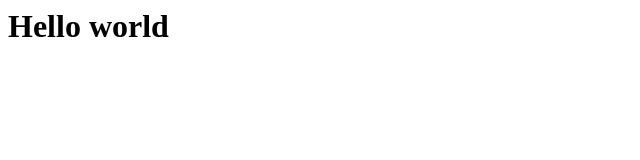
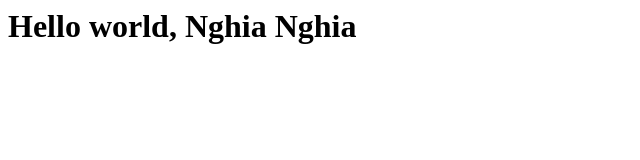
Before and after one commit to NguyenToan123222/project_test_AN, a plain HTML site: page index.html in a window 1280 px wide. Shown: the whole page, without its empty margins (0-640 px from the left). Drawn offline with Linux system fonts and the light colour scheme.

Commit message:
push from ubutu

```diff
--- a/index.html
+++ b/index.html
@@ -1 +1 @@
-<h1>Hello world</h1>
+<h1>Hello world, Nghia Nghia</h1>
```
Also changed, not shown: 2 other files.
